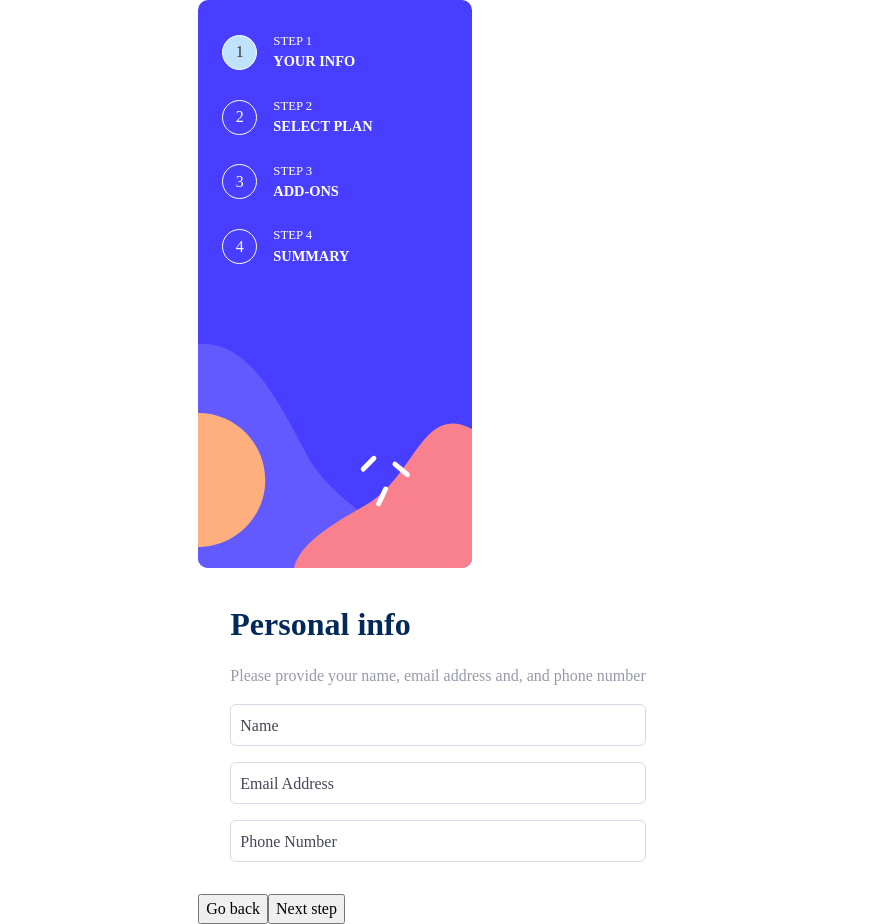
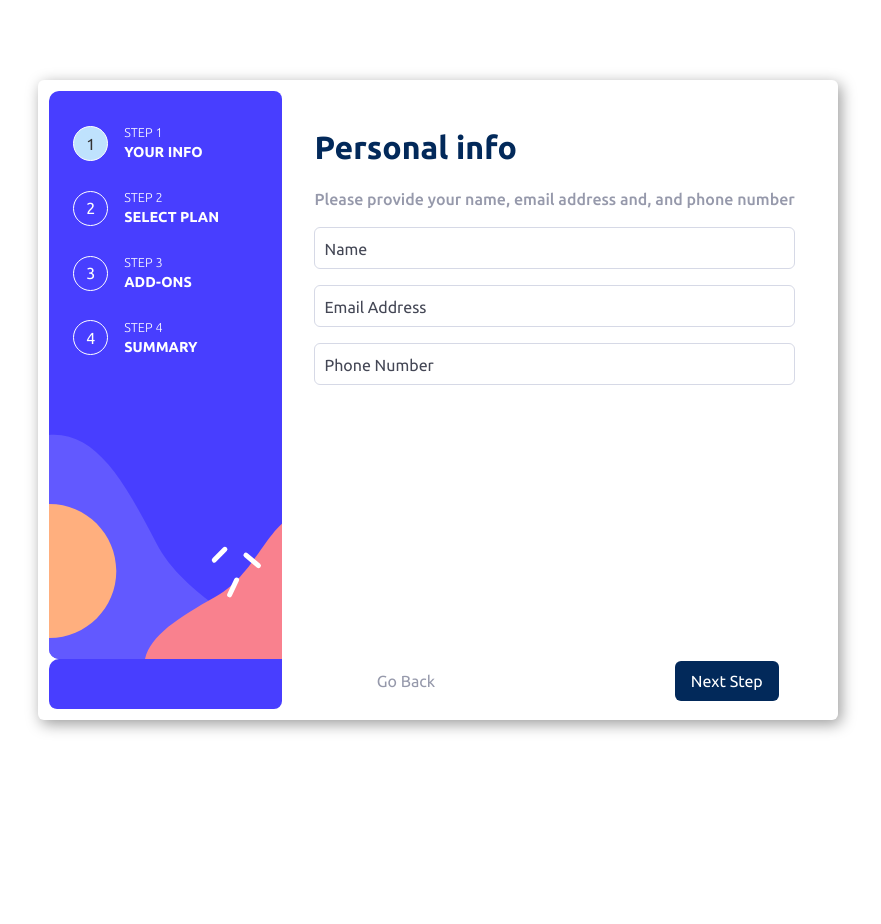
Before and after one commit to the-pro7/multi-step-form, a React (Vite) app: page / in a window 1280 px wide. Shown: the whole page, without its empty margins (202-1083 px from the left). After the commit the page ends 800 px from the top, so only its background shows below. Built offline with nearby package versions, Linux system fonts and the light colour scheme.

Commit message:
Image changed element to background image

```diff
--- a/src/components/SideNav.jsx
+++ b/src/components/SideNav.jsx
@@ -6,7 +6,9 @@ const SideNav = () => {
   const [active, setActive] = useState(true);
   return (
     <aside className="sideNav">
-			<img src={desktopImage} alt="#" />
+      <div className="sideNav__image">
+        {/* <img src={desktopImage} alt="#" /> */}
+      </div>
       <div className="sideNav__steps">
         <Step
           stepNumber={1}
--- a/src/styleshseet/App.scss
+++ b/src/styleshseet/App.scss
@@ -83,19 +83,18 @@ select {
 	}
 }
 
-.form-container {
+.container {
 	$_spacing: 0.7em;
 	font-family: $main-ff;
 	display: grid;
-	grid-template-columns: 3fr 5fr;
+	grid-template-columns: 1fr  auto;
 	margin: 0 auto;
-	width: clamp(300px, 80vw, 900px);
-	// border: 3px solid red;
+	width: clamp(350px, 70vw, 800px);
+	height: 80vh;
 	position: relative;
 	padding: $_spacing;
 	border-radius: $border-radius;
 	box-shadow: 3px 4px 15px rgb(0 0 0 / 0.4);
-	// grid-auto-flow: column;
 
 	.cta-buttons {
 		position: absolute;
--- a/src/styleshseet/SideNav.scss
+++ b/src/styleshseet/SideNav.scss
@@ -4,6 +4,18 @@
  > * {
     grid-column: 1/ 1;
     grid-row: 1 /1;
+ }
+
+ &__image {
+    display: flex;
+    // border: 3px solid red;
+    background-image: url("../assets/images/bg-sidebar-desktop.svg");
+    overflow: clip;
+    border-radius: .5rem;
+
+    img {
+        height: 100%;
+    }
  }
 
  &__steps {
```
Lines whose indentation alone changed are shown as unchanged.
